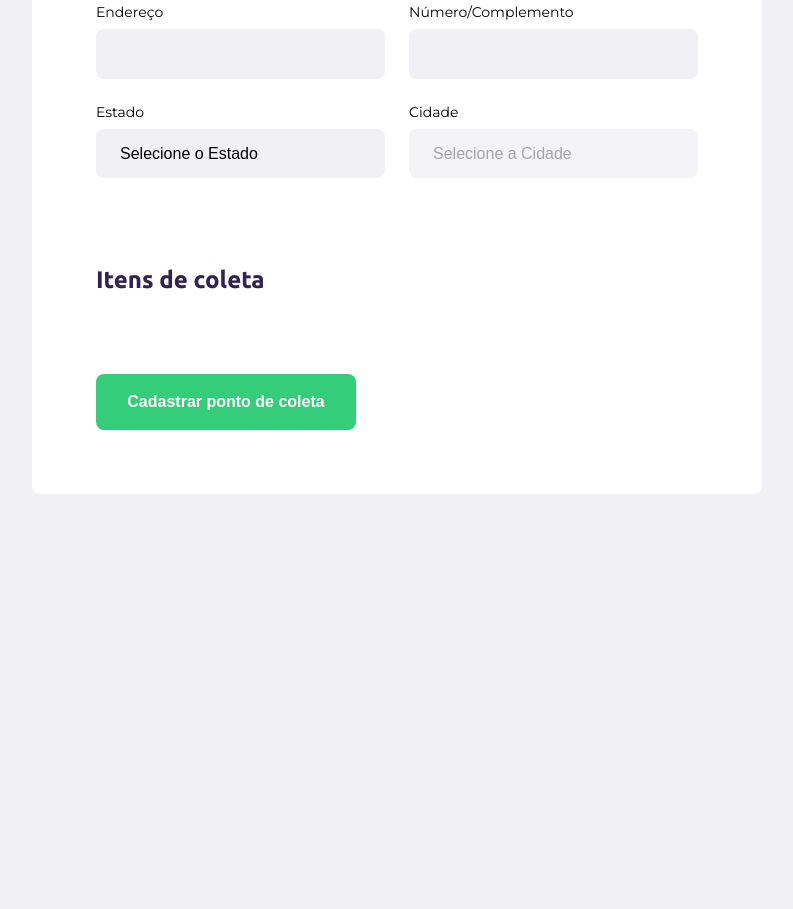
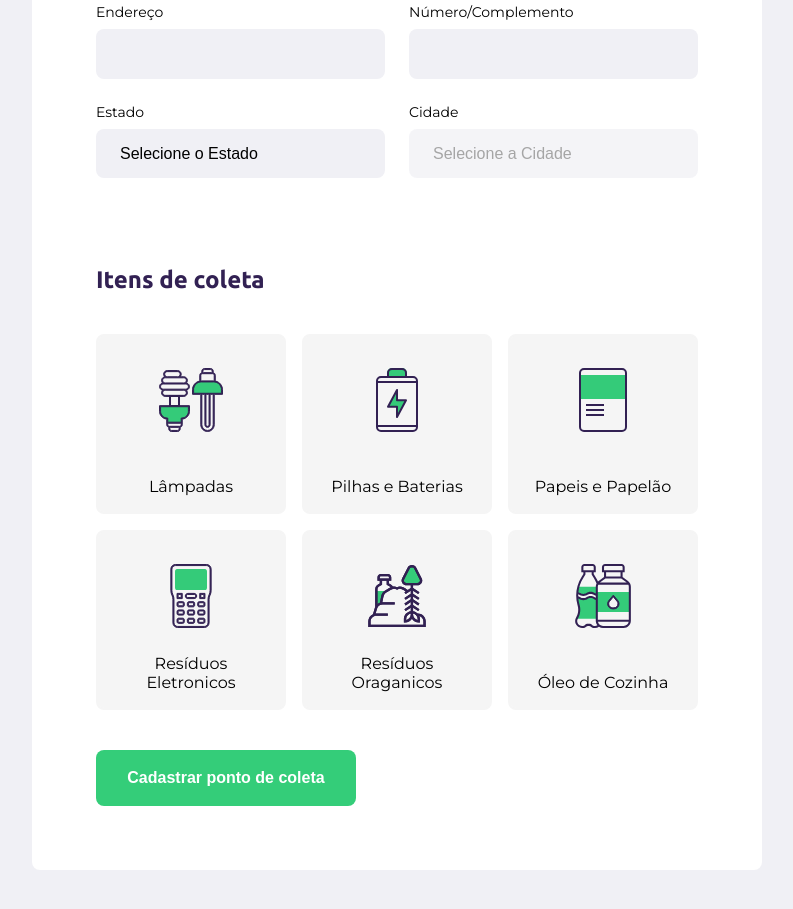
Before and after one commit to PolianaRufatto/NLWStarter_Ecoleta, a plain HTML site: page create-point.html in a window 1280 px wide. Shown: the part 507-1416 px from the top of the page, without its empty margins (243-1036 px from the left). Before the commit the page ends 1081 px from the top, so only its background shows below. Drawn offline with Linux system fonts and the light colour scheme; no server answers.

Commit message:
Ajusta a página Cadastro do ponto de coleta

```diff
--- a/create-point.html
+++ b/create-point.html
@@ -70,6 +70,38 @@
                 <legend>
                     <h2>Itens de coleta</h2>
                 </legend>
+
+                <div class="itens-grid">
+                    <li data-id="1">
+                        <img src="/assets/lampadas.svg" alt="Lâmpadas">
+                        <span>Lâmpadas</span>
+                    </li>
+
+                    <li data-id="2">
+                        <img src="/assets/baterias.svg" alt="Pilhas e Baterias">
+                        <span>Pilhas e Baterias</span>
+                    </li>
+
+                    <li data-id="3">
+                        <img src="/assets/papeis-papelao.svg" alt="Papeis e Papelão">
+                        <span>Papeis e Papelão</span>
+                    </li>
+
+                    <li data-id="4">
+                        <img src="/assets/eletronicos.svg" alt="Resíduos Eletronicos">
+                        <span>Resíduos Eletronicos</span>
+                    </li>
+
+                    <li data-id="5">
+                        <img src="/assets/organicos.svg" alt="Resíduos Oraganicos">
+                        <span>Resíduos Oraganicos</span>
+                    </li>
+
+                    <li data-id="6">
+                        <img src="/assets/oleo.svg" alt="Óleo de Cozinha">
+                        <span>Óleo de Cozinha</span>
+                    </li>
+                </div>
             </fieldset>
 
             <button type="submit">Cadastrar ponto de coleta</button>
--- a/styles/create-point.css
+++ b/styles/create-point.css
@@ -104,3 +104,25 @@ form button {
 form button:hover {
     background-color: #2fb86e;
 }
+
+.itens-grid {
+    display: grid;
+    grid-template-columns: 1fr 1fr 1fr;
+    gap: 16px;
+}
+
+.itens-grid li {
+    background-color: #f5f5f5;
+    list-style: none;
+    border: 2px solid #f5f5f5;
+    border-radius: 8px;
+    height: 180px;
+    padding: 32px 24px 16px;
+    display: flex;
+    flex-direction: column;
+    align-items: center;
+    justify-content: space-between;
+    text-align: center;
+    cursor: pointer;
+
+}
```
